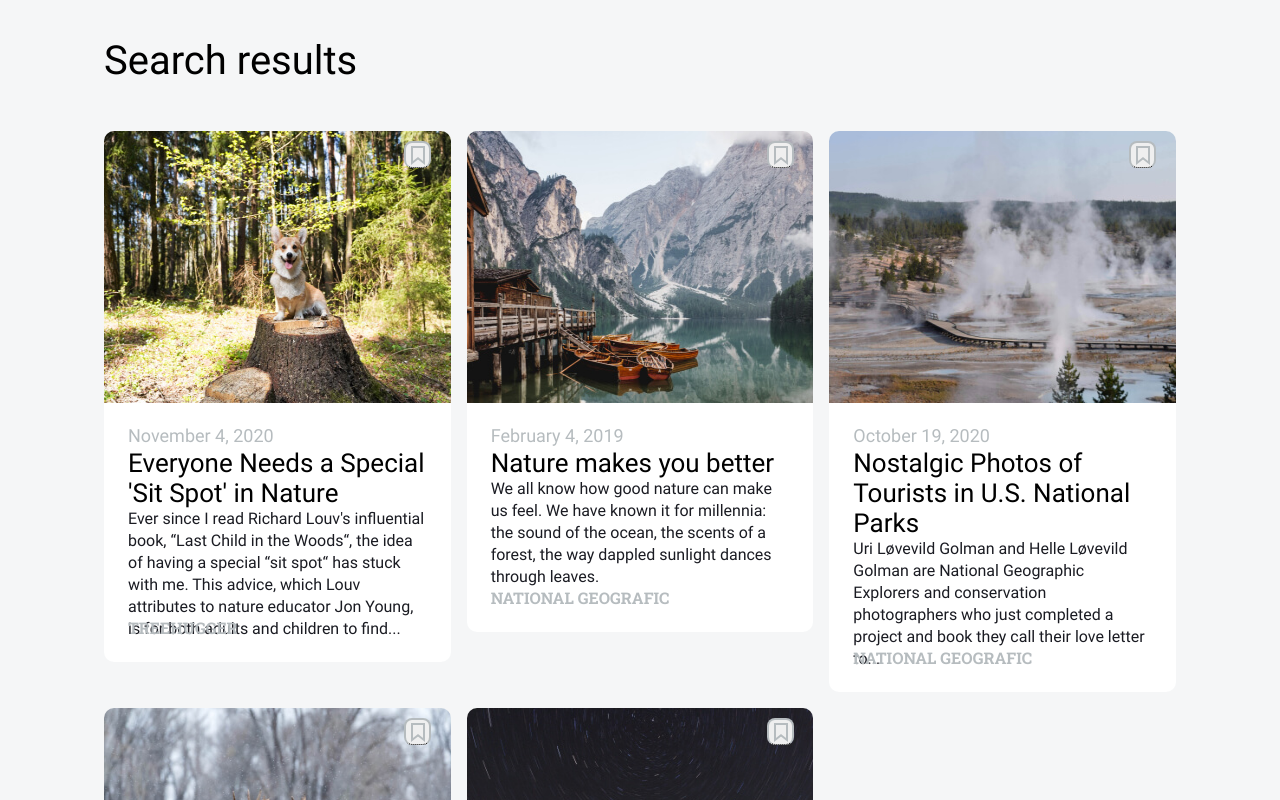
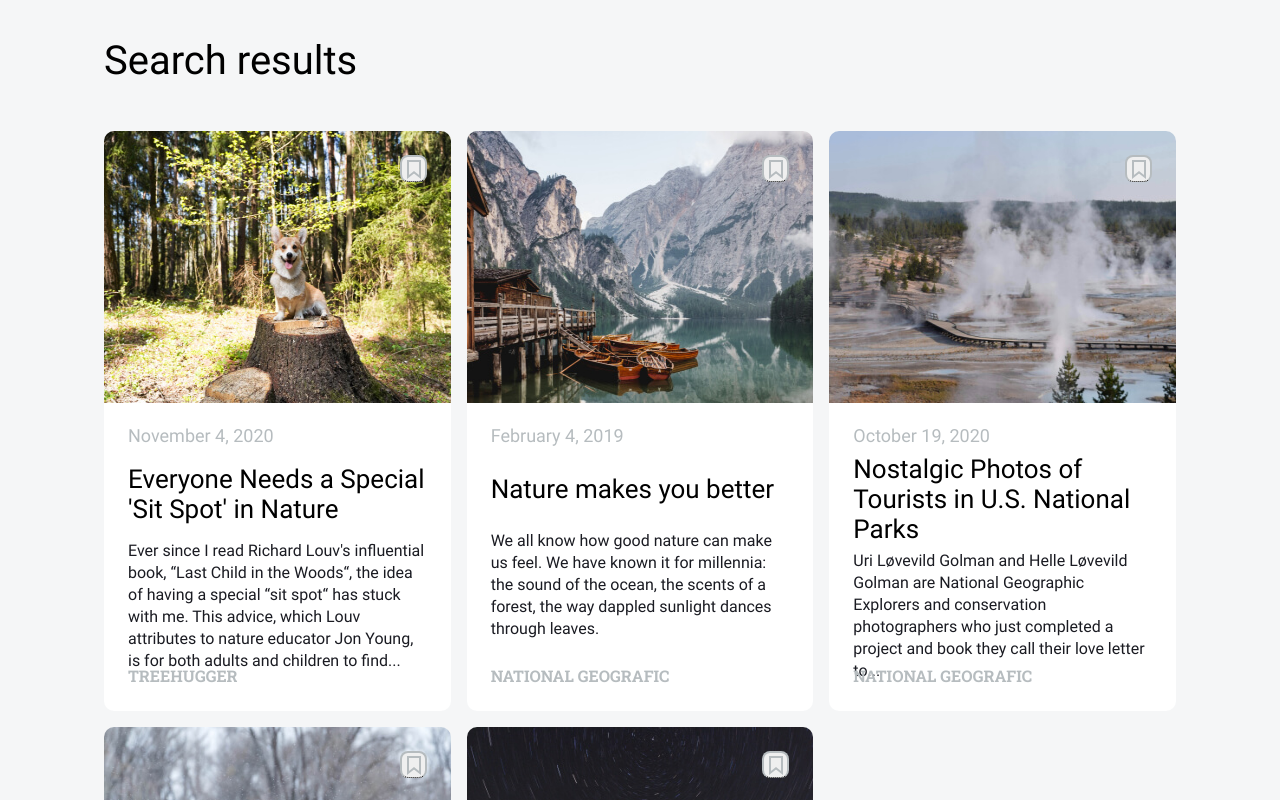
Before and after one commit to shimritz/news-explorer-frontend, a React (Create React App) app: page / in a window 1280 px wide. Shown: the part 620-1420 px from the top of the page. Built offline with nearby package versions, Linux system fonts and the light colour scheme.

Commit message:
news card css fixes

```diff
--- a/src/components/Header/Header.css
+++ b/src/components/Header/Header.css
@@ -10,7 +10,7 @@
   background-repeat: no-repeat;
 }
 
-.header2 {
+.headerLoggedIn {
   margin: 0 auto;
   /* max-width: 880px; */
   /* border-bottom: rgba(84, 84, 84, 0.7) 1px solid; */
--- a/src/components/Header/Header.js
+++ b/src/components/Header/Header.js
@@ -27,7 +27,7 @@ function Header({ handleSignInButtonClick }) {
   };
 
   return (
-    <header className={isBackgroundWhite ? "header2" : "header"}>
+    <header className={isBackgroundWhite ? "headerLoggedIn" : "header"}>
       <Navigation
         isBackgroundWhite={isBackgroundWhite}
         handleSignInClick={handleSignInButtonClick}
--- a/src/components/NewsCard/NewsCard.css
+++ b/src/components/NewsCard/NewsCard.css
@@ -3,7 +3,7 @@
   border-radius: 10px;
   overflow: hidden;
   max-width: 400px;
-  max-height: 576px;
+
   position: relative;
   z-index: 0;
   /* height: 100%; */
@@ -15,6 +15,8 @@
   padding-right: 24px;
   padding-left: 24px;
   margin-top: 0;
+  height: 304px;
+  justify-content: space-between;
 }
 
 .article__info_date {
@@ -57,23 +59,21 @@
   /* height: 100%; */
   vertical-align: bottom;
   position: absolute;
-  top: 15px;
-  left: 15px;
-  border-radius: 10px;
+  top: 24px;
+  left: 24px;
+  border-radius: 9px;
   background-color: white;
   width: 87px;
-  height: 40px;
+  /* height: 40px; */
   padding: 8px 22px;
-  /* padding-top: 8px;
-  padding-right: 22px;
-  padding-bottom: 8px;
-  padding-left: 22px; */
+  margin: 0;
   text-align: center;
-  font-family: "Roboto";
+  font-family: "Roboto", Arial, Helvetica, sans-serif;
   font-weight: 500;
   font-size: 18px;
   line-height: 24px;
   color: black;
+  text-align: center;
 }
 
 .article__image {
@@ -90,13 +90,11 @@
   padding: 11px 10px 13px 13px;
   z-index: 1;
   position: absolute;
-  top: 10px;
-  /* right: 60px; */
-  left: 300px;
+  top: 24px;
+  right: 24px;
+  margin: auto;
   border: 2px solid #b6bcbf;
   border-radius: 8px;
-  /* cursor: pointer; */
-  /* position: relative; */
   border-bottom: 1px dotted black;
   /* margin: 0; */
 }
@@ -112,10 +110,10 @@
   /* cursor: pointer; */
 }
 
-/* .hovertext {
+.hovertext {
   position: relative;
   border-bottom: 1px dotted black;
-} */
+}
 
 .article__save-btn:before {
   content: attr(data-hover);
@@ -124,6 +122,9 @@
   width: 140px;
   background-color: white;
   color: black;
+  font-family: "Roboto", Arial, Helvetica, sans-serif;
+  font-weight: 500;
+  font-size: 12px;
   text-align: center;
   border-radius: 5px;
   padding: 5px 0;
@@ -133,16 +134,13 @@
   top: 0;
   z-index: 1;
   right: 30px;
-
-  /* top: 110%; */
 }
 
 .article__save-btn:hover:before {
   opacity: 1;
   visibility: visible;
 }
-
-.article__delete-btn {
+*/ .article__delete-btn {
   background-image: url("../../assets/icons/trash.svg");
   padding: 11px 10px 13px 13px;
   z-index: 1;
@@ -170,9 +168,11 @@
   visibility: hidden;
   opacity: 0;
   width: 140px;
-  /* height: 50px; */
   background-color: white;
   color: black;
+  font-family: "Roboto", Arial, Helvetica, sans-serif;
+  font-weight: 500;
+  font-size: 12px;
   text-align: center;
   border-radius: 5px;
   padding: 5px 0;
@@ -195,13 +195,12 @@
   background-position: center;
   padding: 11px 10px 13px 13px;
   z-index: 1;
-  top: -250px;
-
-  left: 150px;
   border: 2px solid #b6bcbf;
   border-radius: 8px;
+  position: absolute;
+  top: 24px;
+  right: 24px;
 
-  position: relative;
   border-bottom: 1px dotted black;
 }
 
```
